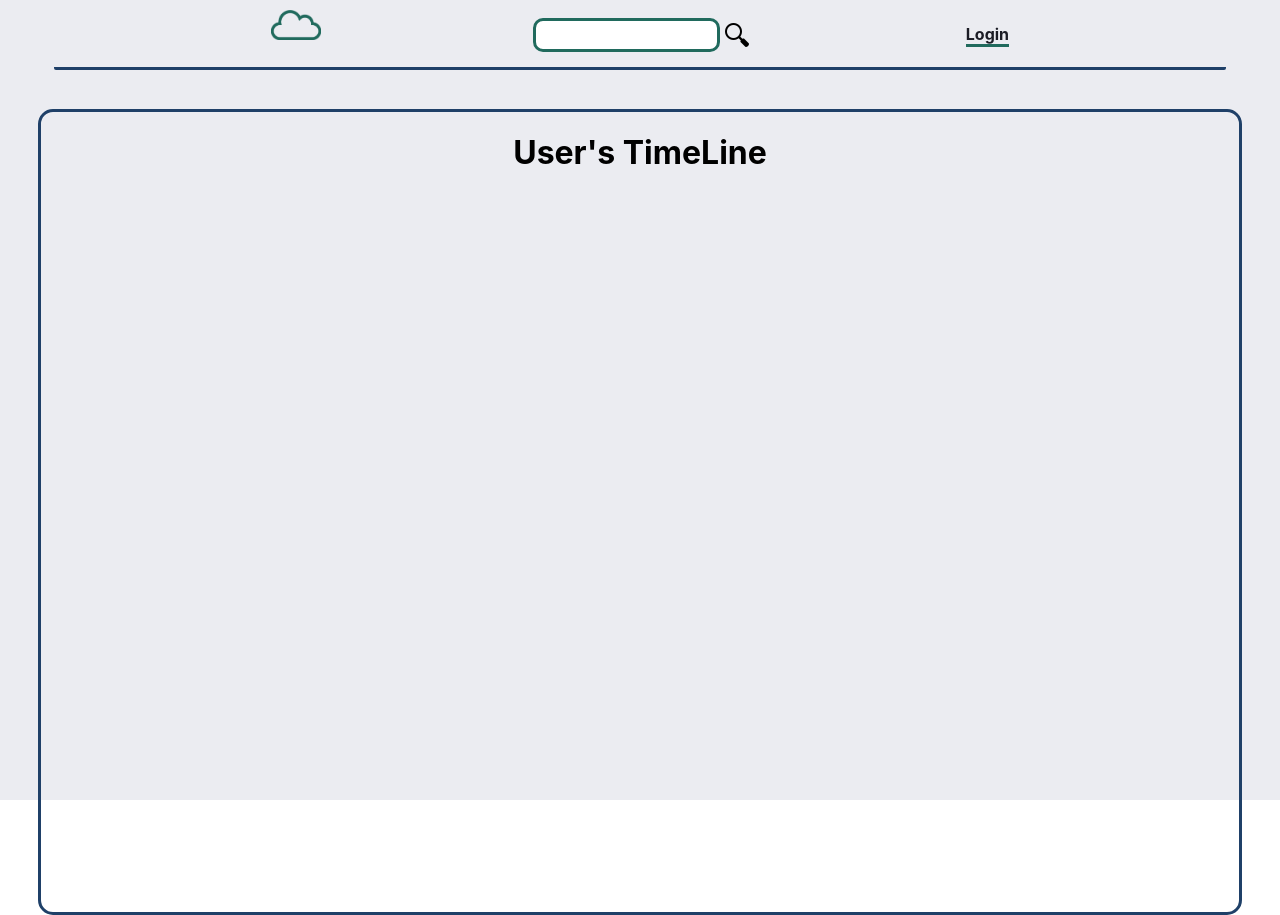
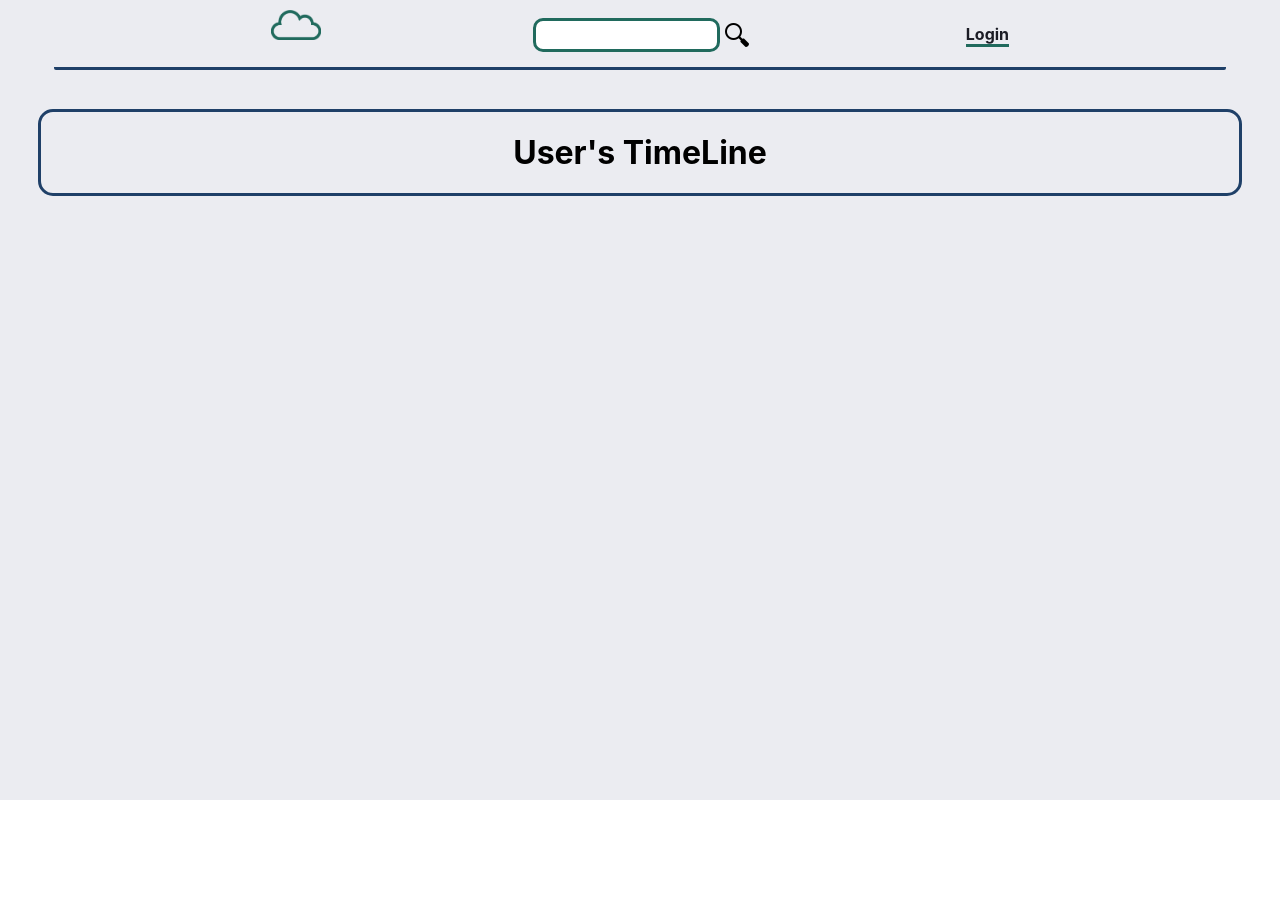
Before and after one commit to jarrod847/Nimbus-Front-End, a React (Create React App) app: page /timeLine in a window 1280 px wide. After the commit the page ends 800 px from the top, so only its background shows below. Built offline with nearby package versions, Linux system fonts and the light colour scheme.

Commit message:
changes to styling of timeLine

```diff
--- a/src/scss/login/login.scss
+++ b/src/scss/login/login.scss
@@ -52,7 +52,6 @@
       display: flex;
       flex-direction: column;
       margin: 5px auto;
-      text-align: center;
       h3 {
         margin: 0;
         width: 100px;
--- a/src/scss/user/timeLine.scss
+++ b/src/scss/user/timeLine.scss
@@ -3,5 +3,4 @@
   border: solid 3px #1f4068;
   text-align: center;
   border-radius: 15px;
-  height: 100vh;
 }
```
